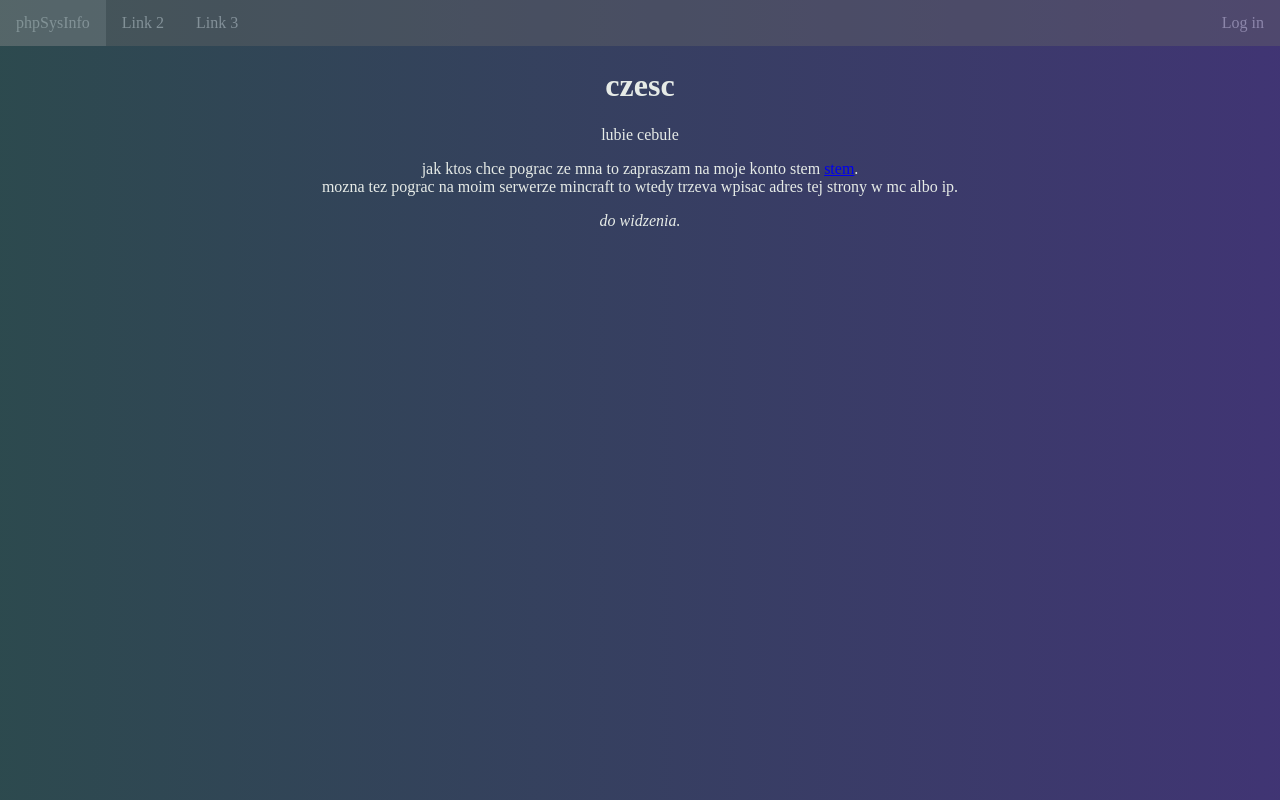
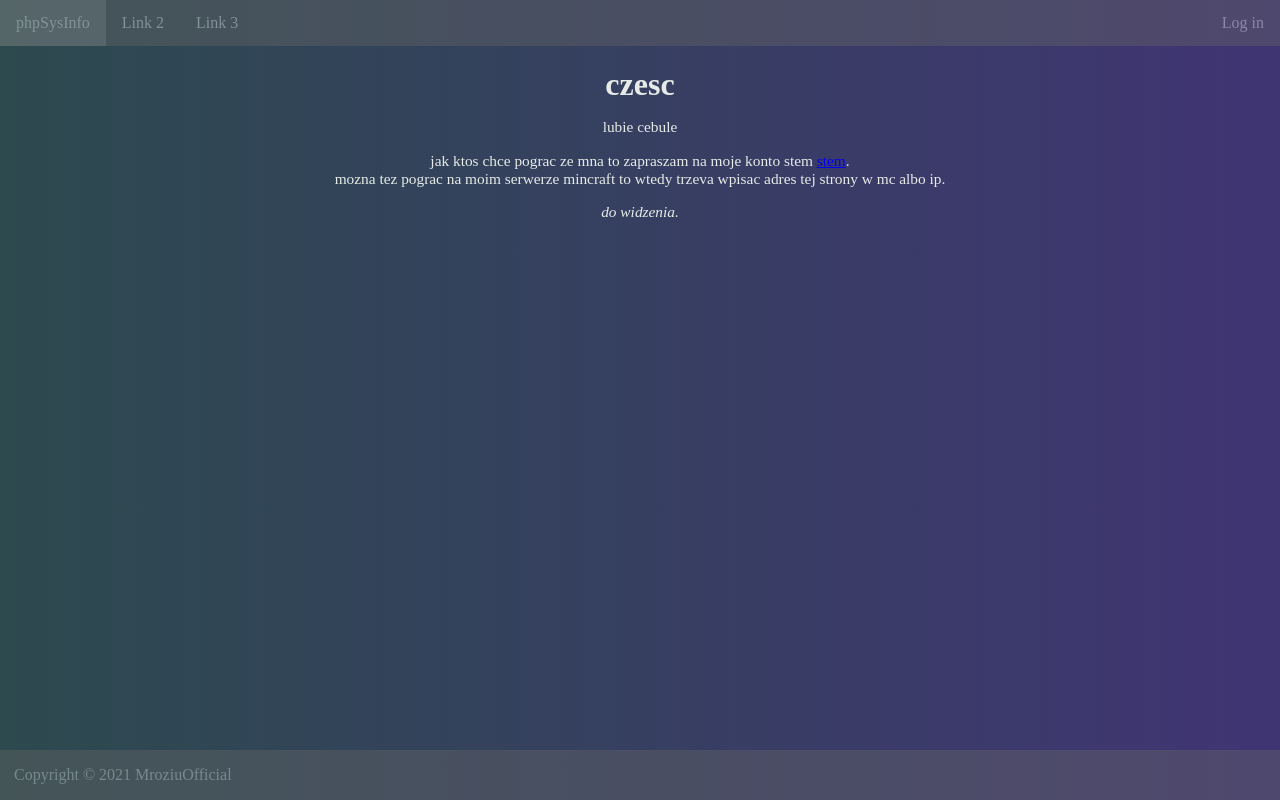
Before and after one commit to MroziuOfficial/serverfrost-homepage, a plain HTML site: page index.html in a window 1280 px wide. Drawn offline with Linux system fonts and the light colour scheme.

Commit message:
Updated to version v0.1.1
Added footer.

```diff
--- a/index.html
+++ b/index.html
@@ -1,7 +1,7 @@
 <!DOCTYPE html>
 
 <!--
-Copyright ⓒ 2021 Jakub Mrozowski (MroziuOfficial) <kubamaciekm22@gmail.com>
+Copyright © 2021 Jakub Mrozowski (MroziuOfficial) <kubamaciekm22@gmail.com>
 ServerFrost Homepage v0.1
 This file is part of serverfrost-homepage (https://github.com/MroziuOfficial/serverfrost-homepage)
 GNU General Public License v3 (GPL-3)
@@ -10,17 +10,20 @@ GNU General Public License v3 (GPL-3)
 <html>
 	<head>
 		<title>xiaomi lepsze</title>
-		<link rel="stylesheet" href="style.css">
+		<link rel="stylesheet" type="text/css" href="style.css">
+		<!--<meta name="viewport" content="width=device-width, initial-scale=1.0">-->
 	</head>
 	<body>
 		<div class="background_container">
+			<div class="main_content">
 				<div class="navigation">
 					<a class="navi_left" href="phpsysinfo"><span class="navi_text">phpSysInfo</span></a>
 					<a class="navi_left" href="#"><span class="navi_text">Link 2</span></a>
 					<a class="navi_left" href="#"><span class="navi_text">Link 3</span></a>
 					<a class="navi_right" href="#"><span class="navi_text">Log in</span></a>
 				</div>
-			<h1>czesc</h1>
+				<div class="header">czesc</div>
+				<div class="main_text">
 					<p>lubie cebule</p>
 
 					<p>jak ktos chce pograc ze mna to zapraszam na moje konto stem
@@ -29,5 +32,10 @@ GNU General Public License v3 (GPL-3)
 
 					<p><em>do widzenia.</em></p>
 				</div>
+				<div class="footer">
+					<p>Copyright &copy 2021 MroziuOfficial</p>
+				</div>
+			</div>
+		</div>
 	</body>
 </html>
--- a/style.css
+++ b/style.css
@@ -1,5 +1,5 @@
 /*
-Copyright ⓒ 2021 Jakub Mrozowski (MroziuOfficial) <kubamaciekm22@gmail.com>
+Copyright © 2021 Jakub Mrozowski (MroziuOfficial) <kubamaciekm22@gmail.com>
 ServerFrost Homepage v0.1
 This file is part of serverfrost-homepage (https://github.com/MroziuOfficial/serverfrost-homepage)
 GNU General Public License v3 (GPL-3)
@@ -15,7 +15,6 @@ body {
 	color: #e6ebe7;
 	margin: 0;
 	font-family: serif, Verdana, Helvetica, Calibri;
-	text-align: center;
 }
 
 .background_container {
@@ -26,6 +25,28 @@ body {
 	background: linear-gradient(270deg, #591aa3, #0b6e0e);
     background-size: 400% 400%;
     animation: animation_background 30s ease infinite;
+}
+
+.main_content {
+	padding: 0px;
+}
+
+.header {
+	padding-top: 20px;
+	font-size: 10vw;
+	text-align: center;
+	font-weight: bold;
+}
+
+@media screen and (min-width: 460px) {
+    .header {
+        font-size: 32px;
+    }
+}
+
+.main_text {
+	font-size: 1.2vw;
+	text-align: center;
 }
 
 .navigation {
@@ -66,4 +87,15 @@ body {
 	color: #ffffff;
 }
 
+.footer {
+	overflow: hidden;
+	background-color: #666666;
+	opacity: 0.4;
+	text-decoration: none;
+	text-align: left;
+	position: fixed;
+	bottom: 0;
+	width: 100%;
+	padding-left: 14px;
+}
 /* www.gradient-animator.com */
```
Lines whose indentation alone changed are shown as unchanged.
